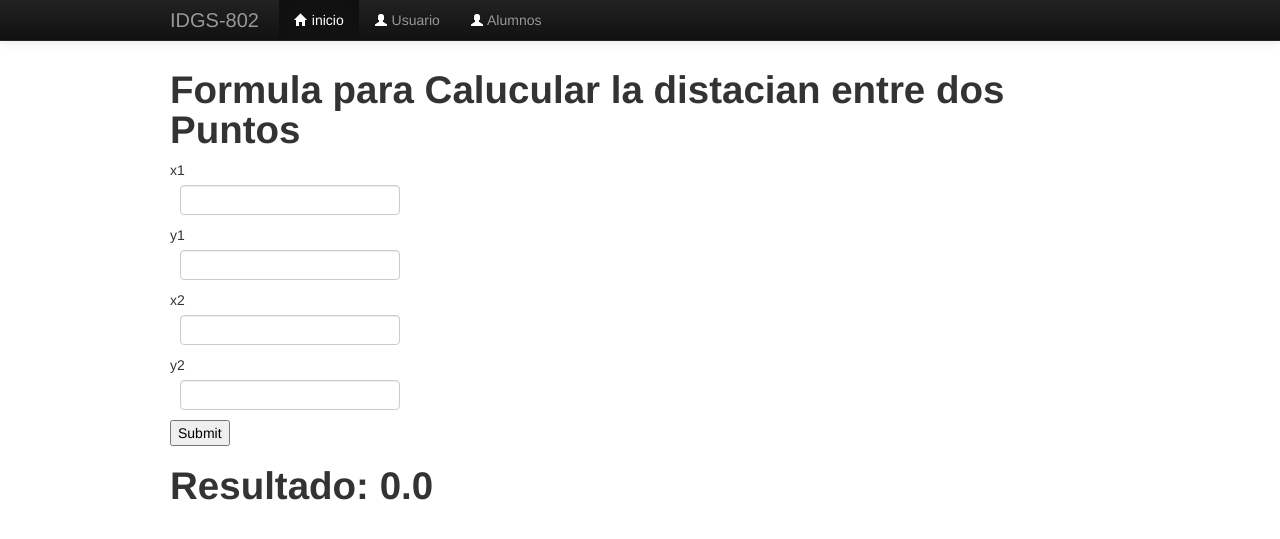
After one commit to IDGS802-21000115/practicas-Parcial1-IDGS802, a Flask app: page /DistanciaPuntos in a window 1280 px wide. The commit adds this page. Shown: the top 539 px of the page. Run offline with Flask 3, Linux system fonts and the light colour scheme; some libraries are stand-ins or nearby versions.

Commit message:
DGUM-29/01/2024-Practica3DistanciaEntreDosPuntos

```diff
--- /dev/null
+++ b/CalcularDistacia.py
@@ -0,0 +1,18 @@
+import math
+
+
+class puntos():
+    #declaracion de propiedades
+    x1=0.0
+    x2=0.0
+    y1=0.0
+    y2=0.0
+    #declaracion de constructor
+    def __init__(self,x1,x2,y1,y2):
+        self.x1=x1
+        self.x2=x2
+        self.y1=y1
+        self.y2=y2
+    def puntos(self):
+        resultado= math.sqrt((self.x2-self.x1)**2+(self.y2-self.y1)**2)
+        return resultado
--- /dev/null
+++ b/forms.py
@@ -0,0 +1,9 @@
+from wtforms import Form
+from wtforms import StringField
+
+
+class UserForm(Form):
+    x1 = StringField("x1")
+    y1 = StringField("y1")
+    x2 = StringField("x2")
+    y2 = StringField("y2")
--- a/main.py
+++ b/main.py
@@ -1,5 +1,6 @@
 from flask import Flask, render_template,request
-
+from CalcularDistacia import puntos
+import forms
 app = Flask(__name__)
 
 @app.route("/")
@@ -8,6 +9,8 @@ def index():
 @app.route("/formulario",methods=["GET","POST"])
 def calculo():
      return render_template("formulario1.html")
+
+
 @app.route("/resultado",methods=["GET","POST"])
 def calculacion():
 
@@ -41,6 +44,21 @@ def calculacion():
                  r=float(num1)//float(num2)
                  return render_template("formulario1.html",r=r)
 
+@app.route("/DistanciaPuntos",methods=["GET","POST"])
+def calculoPuntos():
+    x1=0.0
+    x2=0.0
+    y1=0.0
+    y2=0.0
+    form=forms.UserForm(request.form)
+    if request.method == "POST":
+        x1 = float(form.x1.data)
+        x2 = float(form.x2.data)
+        y1 = float(form.y1.data)
+        y2 = float(form.y2.data)
+    r=puntos(x1,x2,y1,y2)
+    result=r.puntos()
+    return render_template("formulaPuntos.html", form=form, result=result)
 
 if __name__ == "__main__":
     app.run(debug=True)
--- /dev/null
+++ b/templates/_macros.html
@@ -0,0 +1,11 @@
+{%macro datos(name, placeholder, type="text")%}
+<p><input name="{{name}}" placeholder="{{placeholder}}" type="{{type}}"></p>
+{%endmacro%}
+
+
+{%macro input_Form(field)%}
+
+<td>{{field.label}}</td>
+<dd>{{field(**kwargs)|safe}}</dd>
+
+{%endmacro%}
--- /dev/null
+++ b/templates/formulaPuntos.html
@@ -0,0 +1,18 @@
+{% extends 'index.html' %}
+
+{%block content%}
+{%import "_macros.html" as macros%}
+<h1>Formula para Calucular la distacian entre dos Puntos</h1>
+
+<form action="", method="POST">
+    {{macros.input_Form(form.x1, class="form-control")}}
+    {{macros.input_Form(form.y1, class="form-control")}}
+    {{macros.input_Form(form.x2, class="form-control")}}
+    {{macros.input_Form(form.y2, class="form-control")}}
+    <input type="submit" name="btn1">
+</form>
+
+
+<h1>Resultado: {{result}}</h1>
+
+{%endblock%}
--- a/templates/index.html
+++ b/templates/index.html
@@ -17,7 +17,7 @@
     <div class="navbar navbar-inverse navbar-fixed-top">
         <div class="navbar-inner">
             <div class="container">
-                <a class="brad" href="">
+                <a class="brand" href="">
                     IDGS-802
                 </a>
             <ul class="nav">
@@ -29,14 +29,14 @@
                 </li>
                 <li>
                     <a href="">
-                        <i class="icon-user icon white"></li>
+                        <i class="icon-user icon-white"></i>
                         Usuario
                     </a>
 
                 </li>
                 <li>
                     <a href="">
-                       <i class="icon-user" icon-white></li>
+                       <i class="icon-user icon-white"></i>
                         Alumnos
 
                        </a>
@@ -49,7 +49,7 @@
 
         {% block content %}
         {% endblock  %}
-        </div>
+
     </div>
 
 
```
